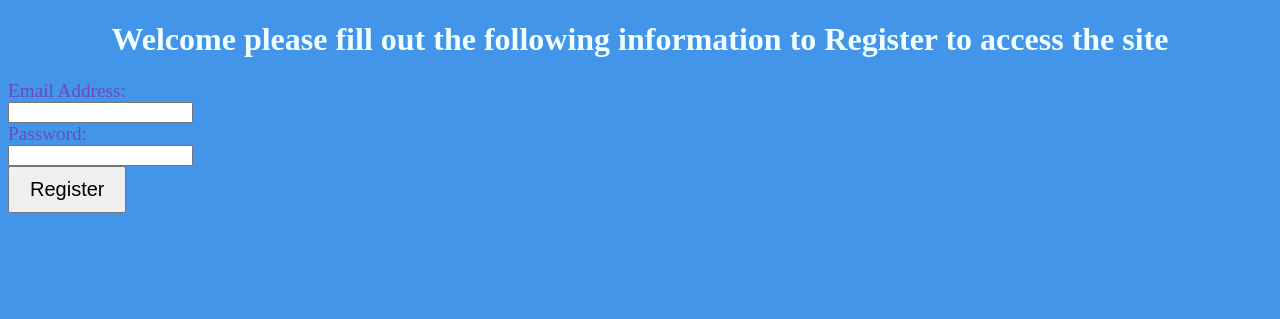
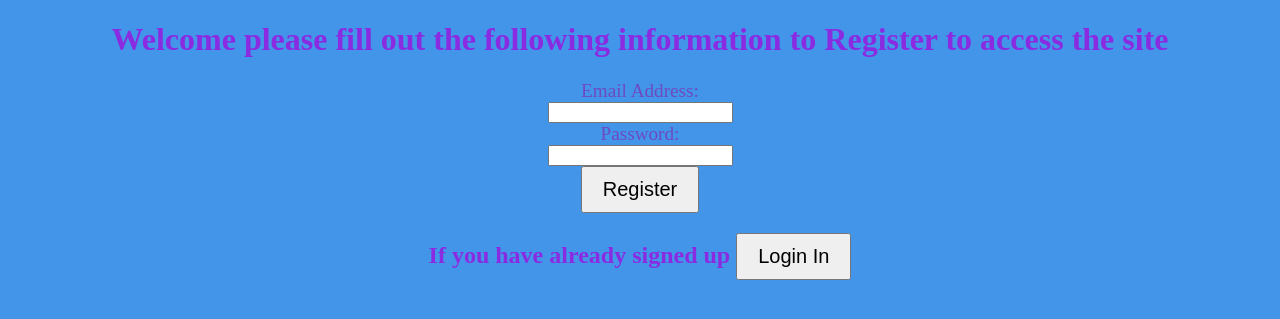
Before and after one commit to lizzard2003/NasaPic, a Flask app: page /signup in a window 1280 px wide. Shown: the top 319 px of the page. Run offline with Flask 3, Linux system fonts and the light colour scheme.

Commit message:
push signup and login page

```diff
--- a/app.py
+++ b/app.py
@@ -1,9 +1,12 @@
 import os
-from flask import Flask, render_template, request
+from flask import Flask, redirect, render_template, request, session
 from flask_login import UserMixin
 from flask_sqlalchemy import SQLAlchemy
 import datetime
 from dotenv import load_dotenv
+import requests
+
+
 
 load_dotenv()
 
@@ -17,33 +20,45 @@ app.config['SECRET_KEY'] = 'thisisasecretkey2023'
 # Initialize the Flask-SQLAlchemy extension
 db = SQLAlchemy(app)
 
-# ... continue with your code
-
 # this is going to be our table in the database
-class User(db.Model,UserMixin):
+class User(db.Model):
     id= db.Column(db.Integer, primary_key=True)
     username= db.Column(db.String(20), nullable=False)
     password= db.Column(db.String(80), nullable=False)
 
+users={}
 
-@app.route('/', methods=['GET', 'POST']) # this gets user to the main page to sign up or login
+@app.route('/') # this gets user to the main page to sign up or login
 def landing():
+    return render_template('landing.html', error ="")
+
+@app.route('/signup', methods=['GET', 'POST'])
+def signup():
     if request.method =='POST':
         username= request.form.get('username') # this asks users for info
         password = request.form.get('password')
+        if username in users:
+            error= "Pick another name as user name"
+            return render_template('signup.html')
+        users[username]=password
 
-        #validate_errors = validate_registration(username, password)
-        #if validate_errors:
-            #error = ",".join(validate_errors)
-            #return render_template('signup.html', error=error)
+        session['username']= username
+        return redirect('/picturepage')
+    else:
+        return render_template('signup.html')
+@app.route('/login', methods=['GET', 'POST'])
+def login():
+    if request.method == 'POST':
+        username = request.form['username']
+        password = request.form['password']
 
-        #else:
-            #return render_template('landing.html')
-    return render_template('landing.html', error ="")
-
-@app.route('/signup')
-def signup():
-    return render_template('signup.html')
+        if username not in users or users[username] != password:
+            error = "Sorry, Incorrect username or password."
+            return render_template('login.html', error=error)
+        session['username'] = username
+        return redirect('/picturepage')
+    else:
+        return render_template('login.html')
 @app.route('/picturepage')
 def home():
     # Get the current date
--- a/templates/signup.html
+++ b/templates/signup.html
@@ -5,11 +5,12 @@
     <style>
         body {
             background-color: rgb(66, 149, 233);
+
         }
         h1{
           display: flex;
           justify-content: center;
-          color: azure;
+          color:blueviolet;
           overflow: hidden;
         white-space: nowrap;
         animation: typewriter 2s steps(40) 1s normal both;
@@ -24,20 +25,33 @@
             font-size: larger;
             align-items: center;
         }
+        h2{
+            color: blueviolet;
+        }
+        form{
+            text-align: center;
+        }
+        button{
+            padding:10px 20px;
+            font-size: 20px;
+        }
+
 
 
     </style>
 </head>
 <body>
     <div class="container">
+        <h1> Welcome please fill out the following information to Register to access the site</h1>
         <form method="POST">
 
-            <h1> Welcome please fill out the following information to Register to access the site</h1>
+
             <label>Email Address:</label><br>
             <input type="text" name="username"><br>
             <label>Password:</label><br>
             <input type="password" name="password"><br>
             <input type="submit" value="Register" style="padding:10px 20px; font-size: 20px;">
+            <h2> If you have already signed up <button>Login In </button></h2>
         </form>
 
     </div>
```
